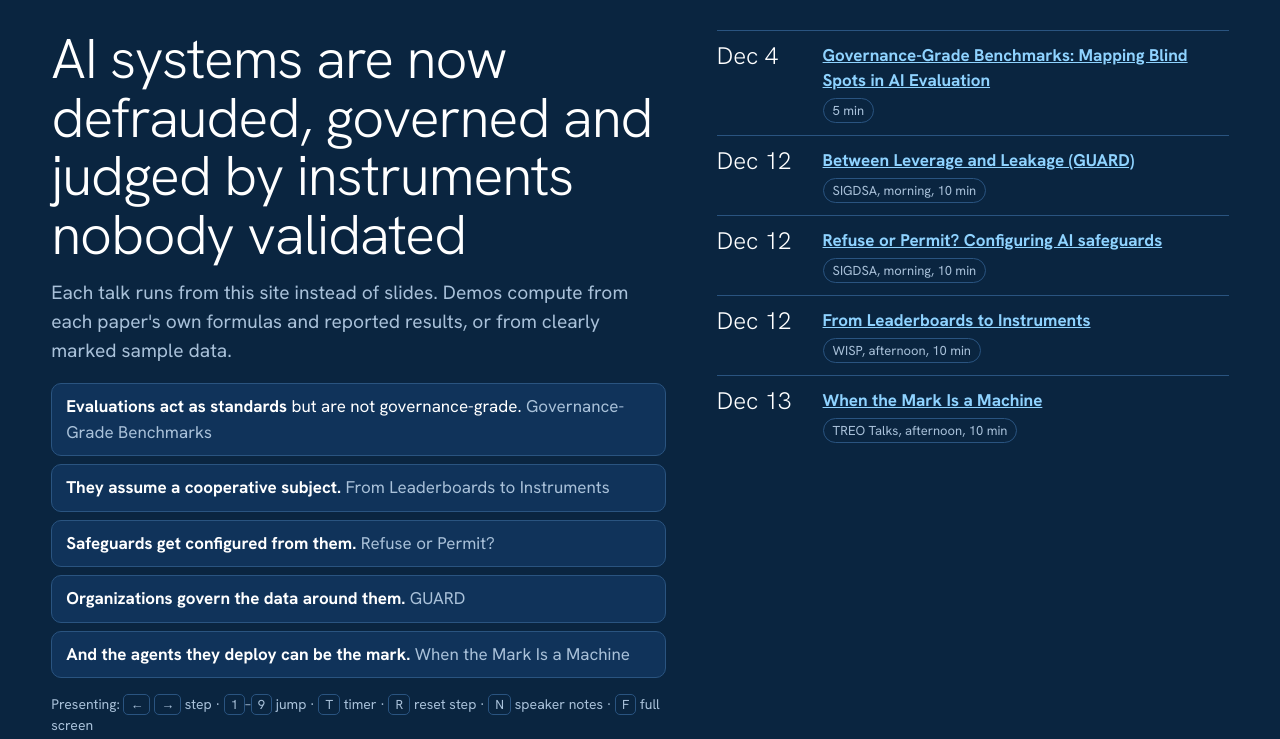
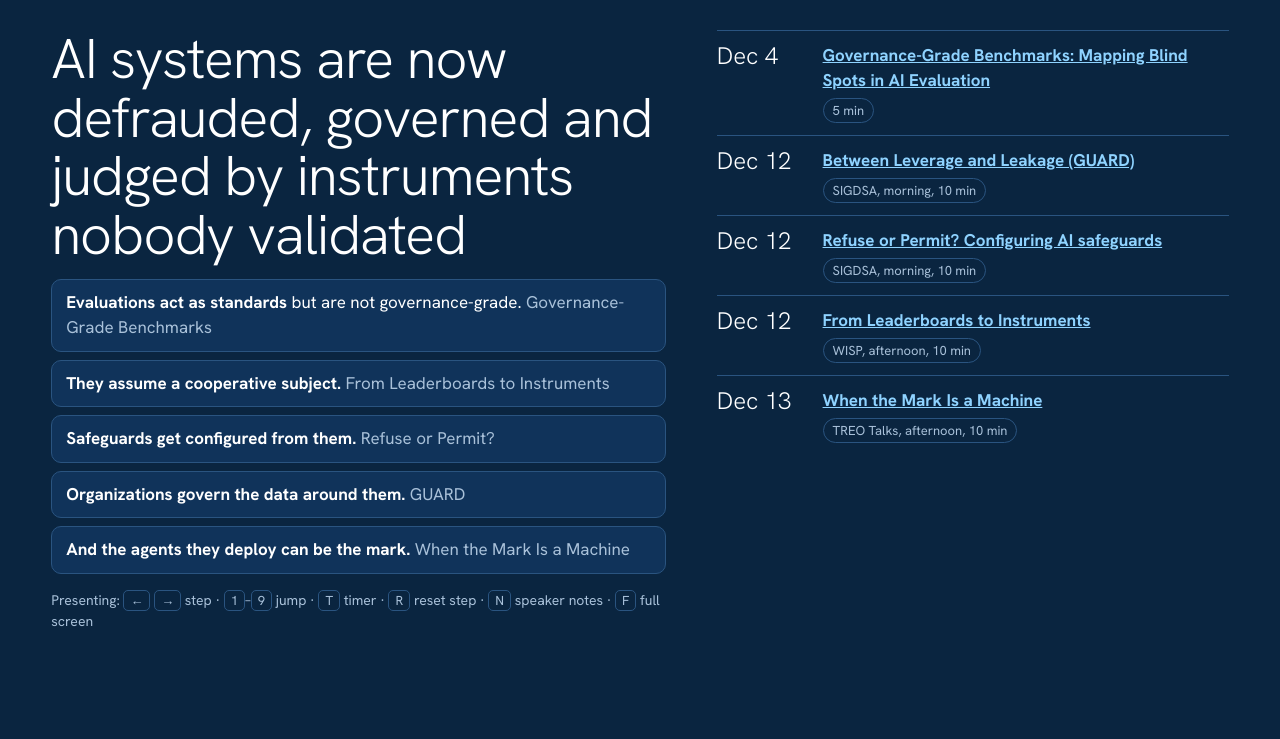
Before and after one commit to tingtingchung/aig, a plain HTML site: page index.html in a window 1280 px wide. Shown: the part 61-800 px from the top of the page. Drawn offline with Linux system fonts and the light colour scheme.

Commit message:
Remove overview intro line
Co-Authored-By: Claude Opus 5.5 <noreply@anthropic.com>
Claude-Session: https://claude.ai/code/session_01H98D73KLHkojQtKMJAx8mp

```diff
--- a/index.html
+++ b/index.html
@@ -220,7 +220,6 @@ kbd{border:1px solid var(--line);border-radius:5px;padding:1px 6px;font:inherit;
   <div class="home">
     <div>
       <h1>AI systems are now defrauded, governed and judged by instruments nobody validated</h1>
-      <p class="lede">Each talk runs from this site instead of slides. Demos compute from each paper's own formulas and reported results, or from clearly marked sample data.</p>
       <div class="story">
         <div><b>Evaluations act as standards</b> but are not governance-grade. <span class="mute">Governance-Grade Benchmarks</span></div>
         <div><b>They assume a cooperative subject.</b> <span class="mute">From Leaderboards to Instruments</span></div>
```
